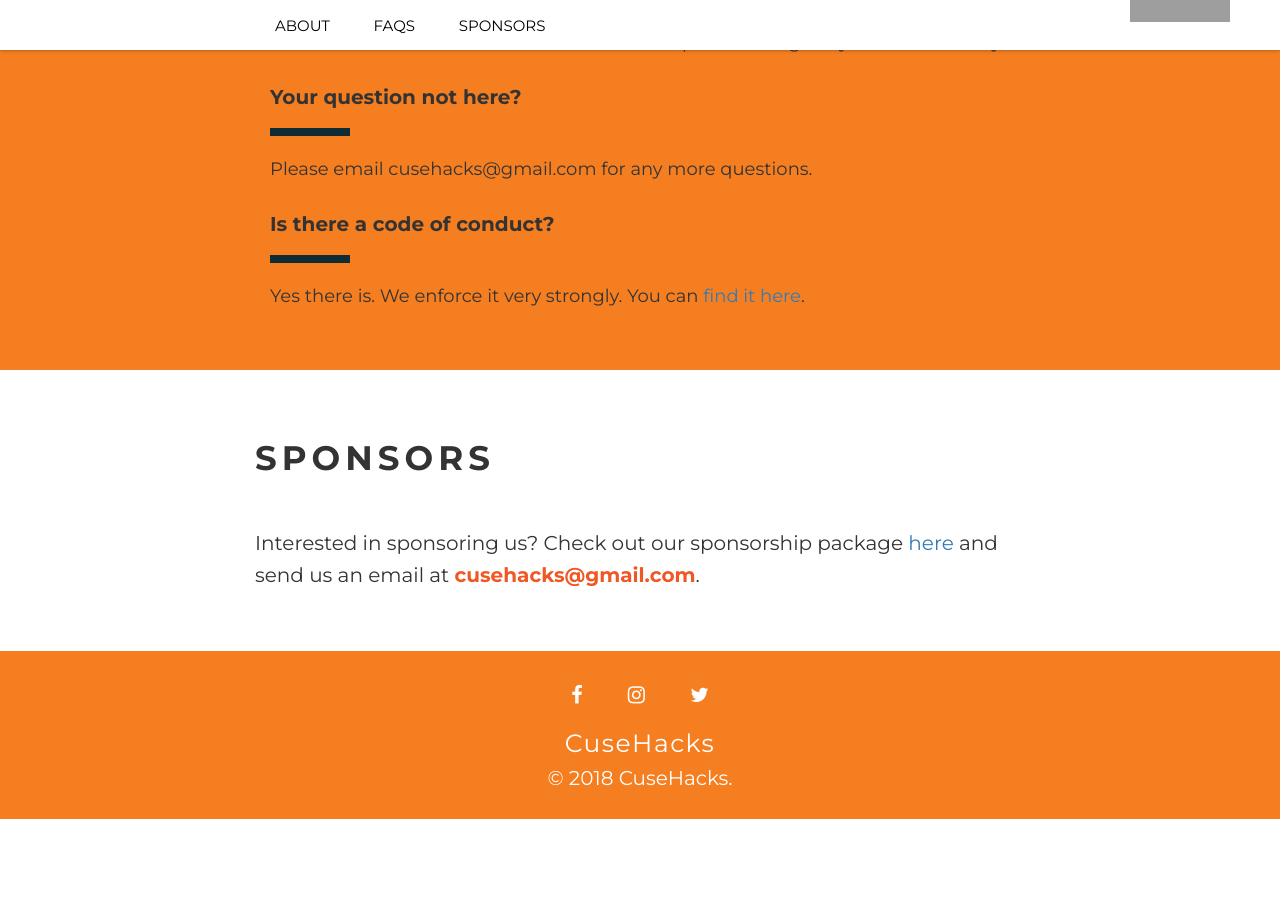
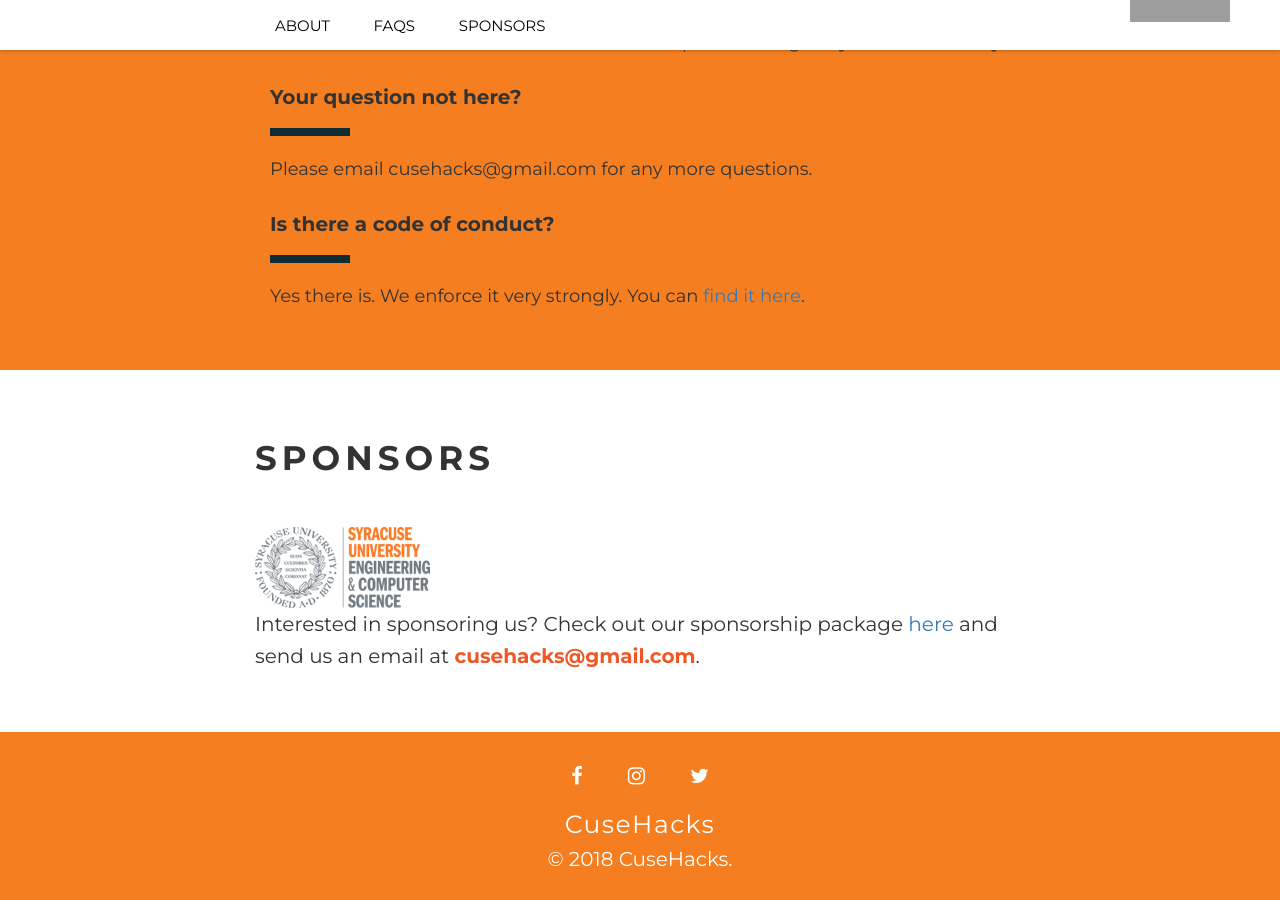
Before and after one commit to innovateorange/cusehacks, a Jekyll site: the page built from index.html, in a window 1280 px wide and 900 px high, scrolled down 3244 px. Built offline with Jekyll 4.4.1, drawn with Linux system fonts in a browser that asks for light colours; nearby versions of some CDN libraries; before the commit the page ends 4063 px from its top, so only the background shows below that; grey boxes are pictures that could not be loaded.

Commit message:
Adding ECS and Google Logo

```diff
--- a/index.html
+++ b/index.html
@@ -74,6 +74,9 @@ layout: default
     </div>
     <!-- <div class="row"> -->
       <div class="col md-12">
+        <img src = "/images/ECSLogo.png" alt="ECS">
+      </div>
+      <div class="col md-12">
         <p>Interested in sponsoring us? Check out our sponsorship package <a href="/assets/CuseHacks2018_Sponsorship_Package.pdf">here</a> and send us an email at <span class="sub-header">cusehacks@gmail.com</span>.</p>
       </div>
     <!-- </div> -->
```
Also changed, not shown: Gemfile (line endings or trailing spaces), images/ECSLogo.png (added), images/google_logo.png (added), 1 other file.
